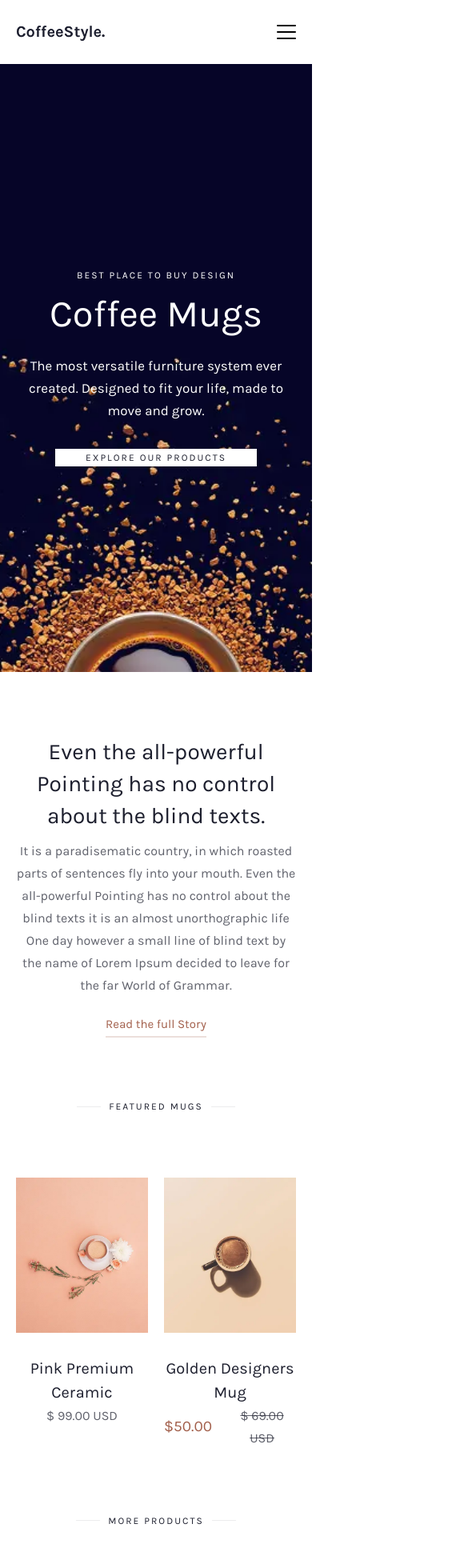
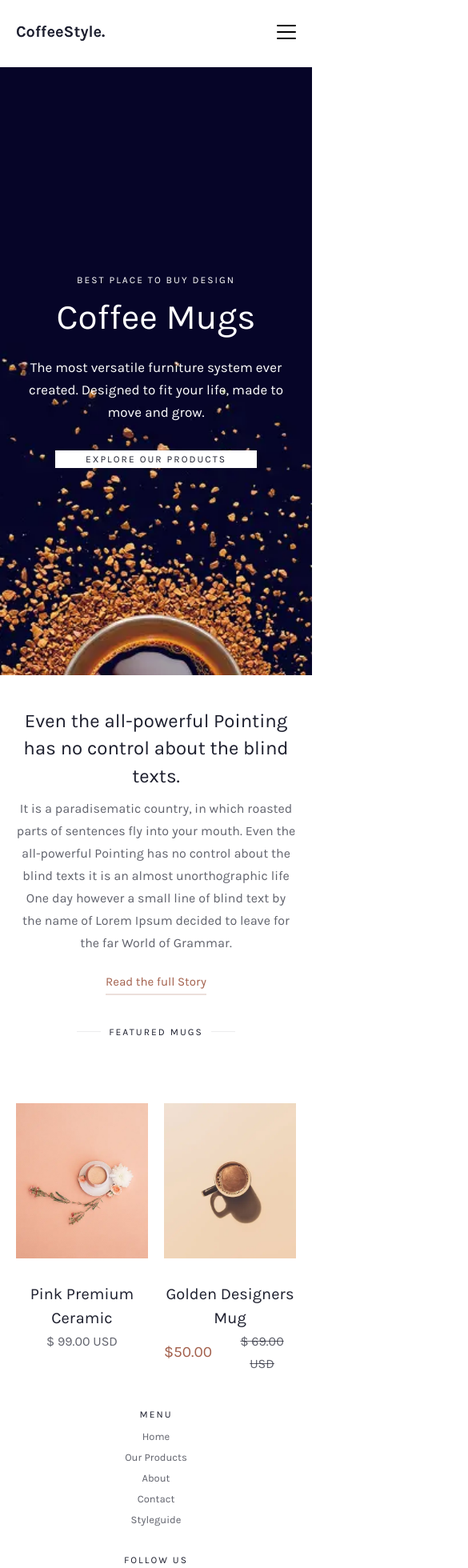
Before and after one commit to LoITWeb/coffeestyle, a React (Vite) app: page / in a window 390 px wide. Shown: the top 1960 px of the page at 80% size, 585 px wide, since content can reach past the window. Built offline with nearby package versions, Linux system fonts and the light colour scheme.

Commit message:
mobile v1.3

```diff
--- a/src/components/Home/Hero/HeroResponsive.css
+++ b/src/components/Home/Hero/HeroResponsive.css
@@ -0,0 +1,5 @@
+@media (max-width: 568px) {
+	.hero-title {
+		font-size: 44px;
+	}
+}
--- a/src/components/Home/Home.jsx
+++ b/src/components/Home/Home.jsx
@@ -7,11 +7,11 @@ const Home = () => {
 			<Hero />
 			<Top />
 			<Featured />
-			<Products />
-			<Magazine />
-			<Sub />
-			<Stories />
-			<Subscribe />
+			{/* <Products /> */}
+			{/* <Magazine /> */}
+			{/* <Sub /> */}
+			{/* <Stories /> */}
+			{/* <Subscribe /> */}
 		</div>
 	);
 };
--- a/src/components/Home/Top/TopResponsive.css
+++ b/src/components/Home/Top/TopResponsive.css
@@ -0,0 +1,5 @@
+@media (max-width: 568px) {
+	.top-title {
+		font-size: 24px;
+	}
+}
--- a/src/components/common/Footer/FooterResponsive.css
+++ b/src/components/common/Footer/FooterResponsive.css
@@ -27,10 +27,14 @@
 }
 
 @media (max-width: 568px) {
+	.footer {
+		padding: 40px 0 30px;
+	}
+
 	.footer-content {
 		display: grid;
 		grid-template-columns: 100%;
-		gap: 60px;
+		gap: 30px;
 		text-align: center;
 		justify-items: center;
 	}
@@ -38,11 +42,17 @@
 	.footer-menu {
 		grid-column: 1;
 		grid-row: 1;
+		gap: 4px;
 	}
 
 	.footer-follow {
 		grid-column: 1;
 		grid-row: 2;
+		gap: 4px;
+	}
+
+	.footer-title {
+		margin-bottom: 4px;
 	}
 
 	.footer-style {
@@ -50,8 +60,16 @@
 		grid-row: 3;
 	}
 
+	.footer-logo-img {
+		margin-bottom: 4px;
+	}
+
 	.footer-contact {
 		grid-column: 1;
 		grid-row: 4;
 	}
+
+	.footer-title.contact {
+		margin-bottom: 4px;
+	}
 }
--- a/src/components/common/Header/Header.css
+++ b/src/components/common/Header/Header.css
@@ -1,4 +1,5 @@
 .header {
+	height: 84px;
 	z-index: 9;
 	position: sticky;
 	top: 0;
--- a/src/styles/base.css
+++ b/src/styles/base.css
@@ -60,6 +60,12 @@ body {
 /* Section */
 section {
 	padding-top: 80px;
+}
+
+@media (max-width: 568px) {
+	section {
+		padding-top: 40px;
+	}
 }
 
 /* Title */
```
